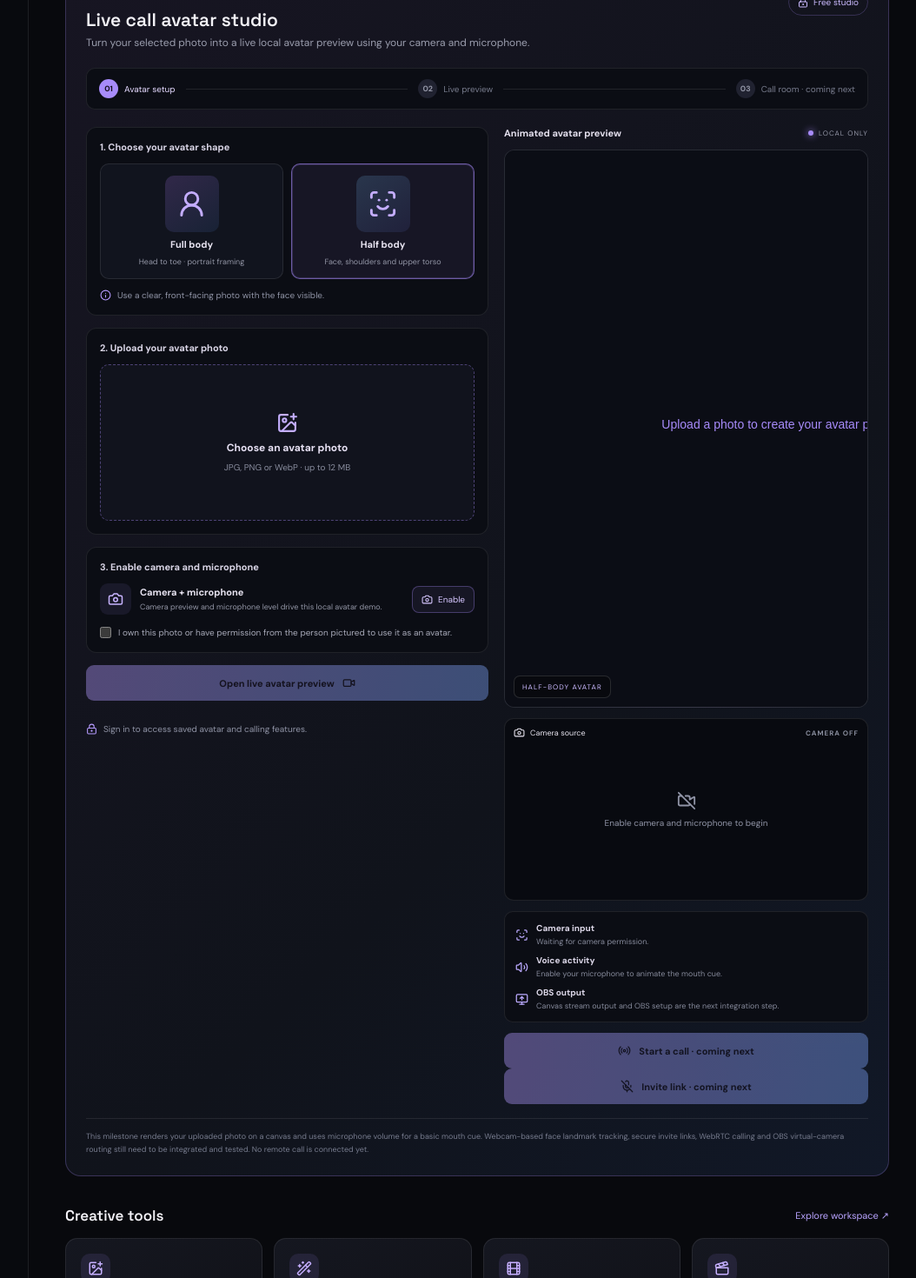
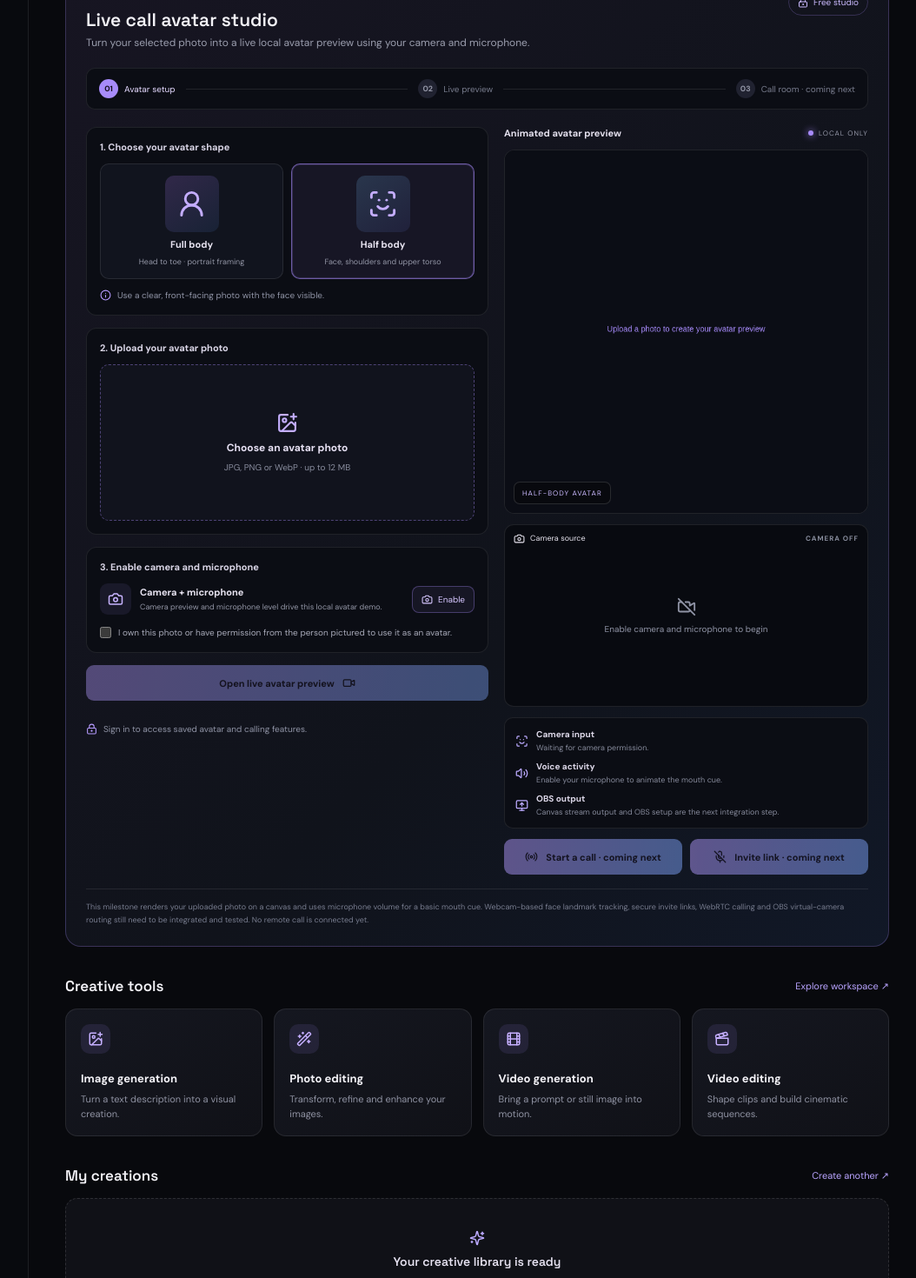
Before and after one commit to marceloaugustolealtst-source/Veyra-AI, a Next.js app: page / in a window 1280 px wide. Shown: the part 1595-3065 px from the top of the page at 87% size, without its empty margins (215-1269 px from the left). Built offline with nearby package versions, Linux system fonts and the light colour scheme; no server answers.

Commit message:
Style live avatar canvas preview

```diff
--- a/app/globals.css
+++ b/app/globals.css
@@ -224,3 +224,11 @@
   .top-actions .account-link{max-width:125px;overflow:hidden;text-overflow:ellipsis}
   .main{padding-left:11px;padding-right:11px}
 }
+
+
+/* Live avatar canvas rendering */
+.live-call-canvas-wrap{min-height:320px;background:#080a11}
+.live-call-canvas-wrap canvas{display:block;width:100%;height:100%;max-height:430px;object-fit:contain;aspect-ratio:1/1}
+.live-call-call-actions{display:grid;grid-template-columns:1fr 1fr;gap:9px}
+.live-call-call-actions button:disabled{opacity:.48;cursor:not-allowed}
+@media(max-width:560px){.live-call-call-actions{grid-template-columns:1fr}.live-call-canvas-wrap{min-height:250px}}
```
